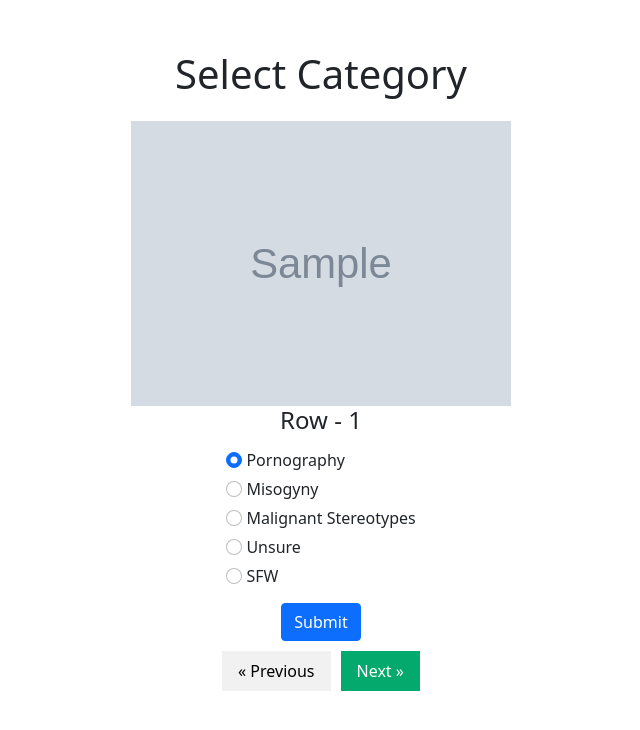
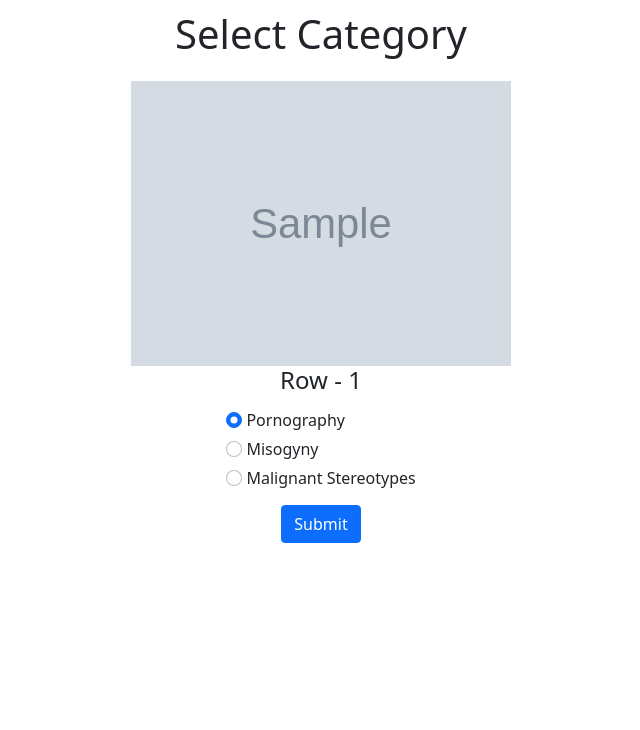
Before and after one commit to mdfahimrahman22/NSFW-Categorization-Django, a Django app: template templates/index.html in a window 1280 px wide. Shown: the top 730 px of the page, without its empty margins (319-959 px from the left). Run offline with Django 3.2, Linux system fonts and the light colour scheme; the template is opened without the code that fills it: most values are stand-ins (such as "Sample title", 1, 10 or a date in 2020); grey boxes marked "Sample" are stand-in pictures; parts of the project's set-up code (start-up, migrations or seed data) failed here and were passed over.

Commit message:
dataset updated

```diff
--- a/templates/index.html
+++ b/templates/index.html
@@ -22,7 +22,7 @@
         padding-right: 10px;
       }
       .main-div {
-        margin-top: 50px;
+        margin-top: 10px;
         margin-bottom: 100px;
         text-align: center;
       }
@@ -119,7 +119,7 @@
                 Malignant Stereotypes
               </label>
             </div>
-            <div class="radio-input">
+            {% comment %} <div class="radio-input">
               <input
                 class="form-check-input"
                 type="radio"
@@ -142,7 +142,7 @@
               <label class="form-check-label" for="flexRadioDefault1">
                 SFW
               </label>
-            </div>
+            </div> {% endcomment %}
           </div>
 
           <button type="submit" class="btn btn-primary submit-btn">
@@ -151,10 +151,10 @@
         </form>
       </div>
 
-      <div class="d-flex flex-row justify-content-center">
+      {% comment %} <div class="d-flex flex-row justify-content-center">
         <a href="#" class="previous">&laquo; Previous</a>
         <a href="#" class="next">Next &raquo;</a>
-      </div>
+      </div> {% endcomment %}
     </div>
 
     <script
--- a/webapp/views.py
+++ b/webapp/views.py
@@ -8,7 +8,7 @@ def home(request):
     row = RowTrack.objects.first()
     current_index = row.current_index
 
-    cell_img_url = 'B'+str(current_index)
+    cell_img_url = 'D'+str(current_index)
     img_url = ws[cell_img_url].value
 
     context = {
@@ -16,7 +16,7 @@ def home(request):
         'img_url': img_url
     }
     if request.method == 'POST':
-        cell_nsfw_category = 'I'+request.POST['row_index']
+        cell_nsfw_category = 'K'+request.POST['row_index']
         ws[cell_nsfw_category] = request.POST['radio-btn-input']
         wb.save('dataset/NSFW test 1.xlsx')
         row.current_index = int(request.POST['row_index'])+1
```
Also changed, not shown: db.sqlite3, 4 other files.
